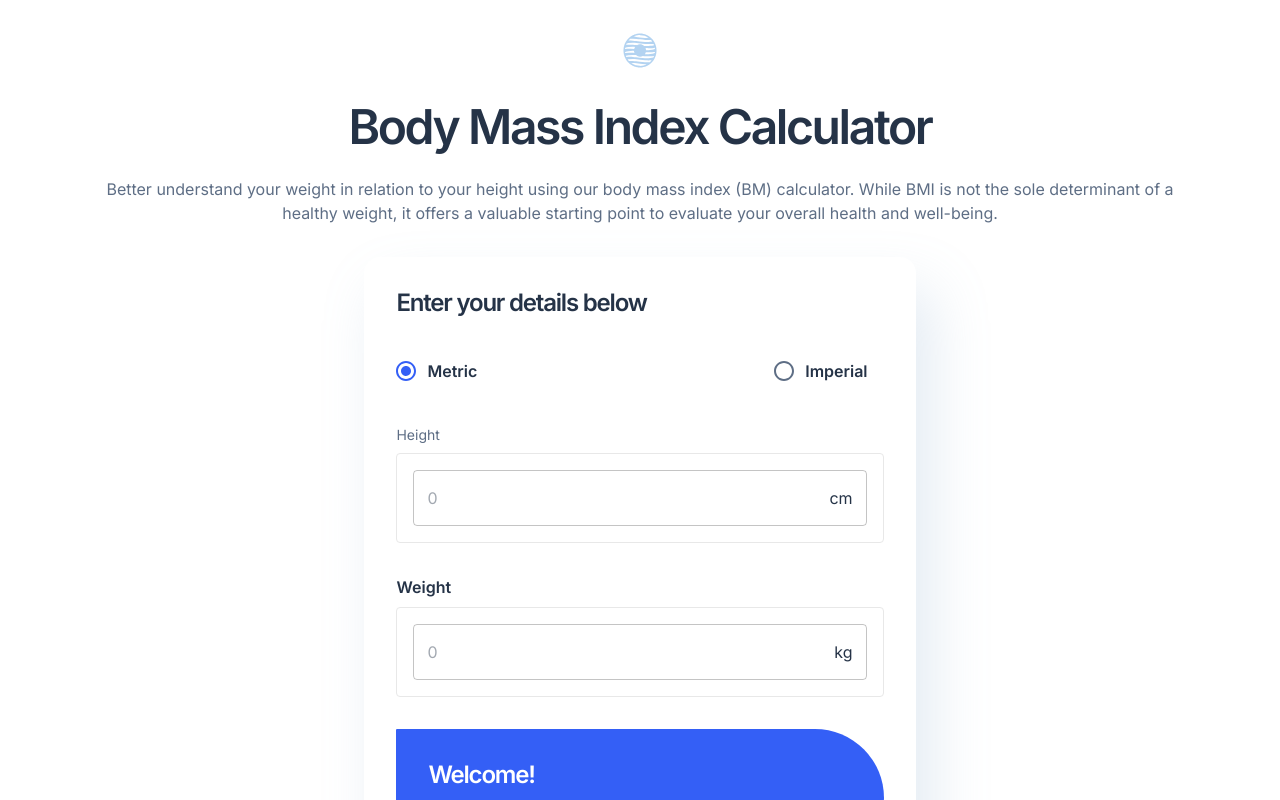
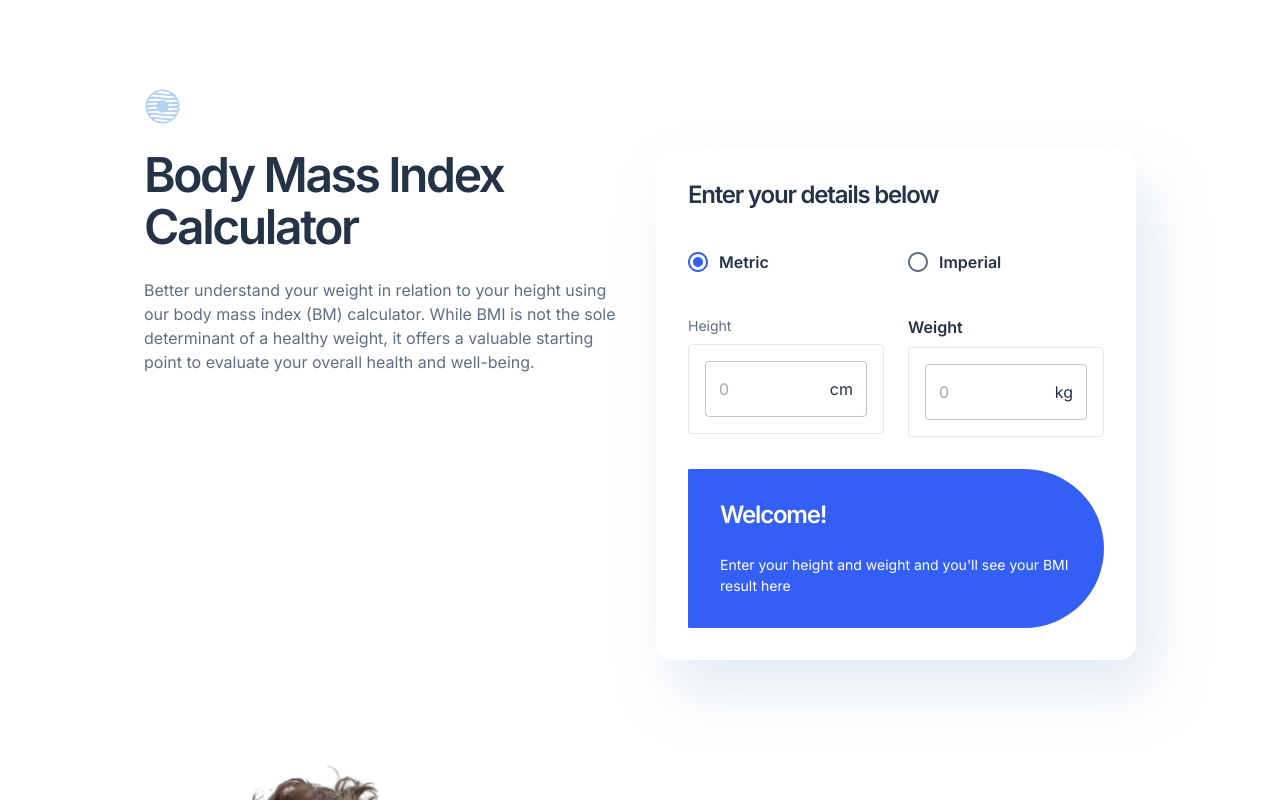
Before and after one commit to haipinggong/bmi-calculator, a React (Vite) app: page / in a window 1280 px wide. Shown: the top 800 px of the page. Built offline with nearby package versions, Linux system fonts and the light colour scheme.

Commit message:
Adjust the styling of header on large screen

```diff
--- a/src/components/Hero/Form/Form.styles.ts
+++ b/src/components/Hero/Form/Form.styles.ts
@@ -14,10 +14,20 @@ export const styles: Record<string, SxProps<Theme>> = {
     },
   }),
   radioGroup: {
+    display: "grid",
+    gridTemplateColumns: "1fr 1fr",
+    gap: 3,
+  },
+  inputsContainer: (theme) => ({
     display: "flex",
-    gap: 3,
-    justifyContent: "space-between",
-  },
+    flexDirection: "column",
+    gap: 2,
+    [theme.breakpoints.up("sm")]: {
+      display: "grid",
+      gridTemplateColumns: "1fr 1fr",
+      gap: 3,
+    },
+  }),
   radioLabel: (theme) => ({
     fontWeight: theme.typography.fontWeightSemiBold,
   }),
--- a/src/components/Hero/Form/Form.tsx
+++ b/src/components/Hero/Form/Form.tsx
@@ -42,8 +42,10 @@ export const Form = () => {
         />
       </RadioGroup>
 
-      <HeightInput unit={unit} />
-      <WeightInput unit={unit} />
+      <Box sx={styles.inputsContainer}>
+        <HeightInput unit={unit} />
+        <WeightInput unit={unit} />
+      </Box>
 
       <Box sx={styles.resultSection}>
         <Typography variant="h4" component="h3" color="common.white">
--- a/src/components/Hero/Header/Header.styles.ts
+++ b/src/components/Hero/Header/Header.styles.ts
@@ -8,11 +8,20 @@ export const styles: Record<string, SxProps<Theme>> = {
     [theme.breakpoints.up("sm")]: {
       paddingInline: theme.spacing(5),
     },
+    [theme.breakpoints.up("md")]: {
+      paddingInline: 0,
+    },
   }),
-  title: {
+  title: (theme) => ({
     textAlign: "center",
-  },
-  description: {
+    [theme.breakpoints.up("md")]: {
+      textAlign: "left",
+    },
+  }),
+  description: (theme) => ({
     textAlign: "center",
-  },
+    [theme.breakpoints.up("md")]: {
+      textAlign: "left",
+    },
+  }),
 };
--- a/src/components/Hero/Hero.styles.ts
+++ b/src/components/Hero/Hero.styles.ts
@@ -10,9 +10,25 @@ export const styles: Record<string, SxProps<Theme>> = {
     [theme.breakpoints.up("sm")]: {
       paddingInline: theme.spacing(5),
     },
+    [theme.breakpoints.up("md")]: {
+      paddingInline: theme.spacing(18),
+      paddingBlock: theme.spacing(11),
+      gap: 3,
+      alignItems: "flex-start",
+    },
   }),
   logo: {
     width: "36.7px",
     height: "36.7px",
   },
+  heroContent: (theme) => ({
+    display: "flex",
+    flexDirection: "column",
+    gap: 4,
+    [theme.breakpoints.up("md")]: {
+      display: "grid",
+      gridTemplateColumns: "1fr 1fr",
+      gap: 4,
+    },
+  }),
 };
--- a/src/components/Hero/Hero.tsx
+++ b/src/components/Hero/Hero.tsx
@@ -13,8 +13,10 @@ export const Hero = () => {
         alt="BMI Calculator Logo"
         sx={styles.logo}
       />
-      <Header />
-      <Form />
+      <Box sx={styles.heroContent}>
+        <Header />
+        <Form />
+      </Box>
     </Box>
   );
 };
```
